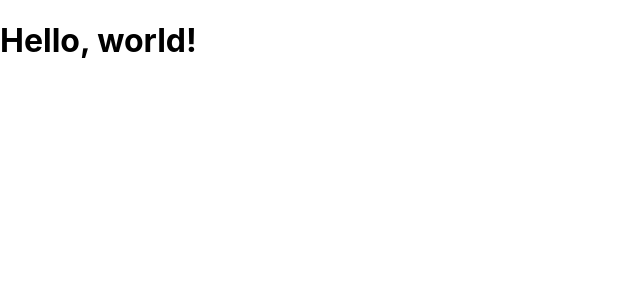
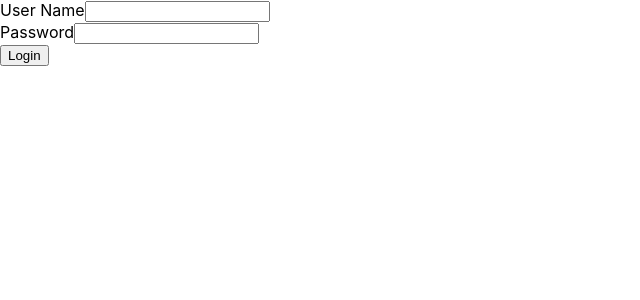
Before and after one commit to tanmaymunigala/Studio2A-UTS-HELPS-Project, a React (Create React App) app in the folder uts-helps-system.spa/: page / in a window 1280 px wide. Shown: the top 300 px of the page, without its empty margins (0-640 px from the left). Built offline with nearby package versions, Linux system fonts and the light colour scheme.

Commit message:
StudentFrontend/Login-Basic

```diff
--- a/uts-helps-system.spa/src/App.js
+++ b/uts-helps-system.spa/src/App.js
@@ -5,21 +5,22 @@ import './App.css';
 class App extends Component {
   render() {
     return (
-      <div className="App">
-        <header className="App-header">
-          <img src={logo} className="App-logo" alt="logo" />
-          <p>
-            Edit <code>src/App.js</code> and save to reload.
-          </p>
-          <a
-            className="App-link"
-            href="https://reactjs.org"
-            target="_blank"
-            rel="noopener noreferrer"
-          >
-            Learn React
-          </a>
-        </header>
+      <div>
+        <from>
+          <div>
+            <label>User Name</label>
+            <input type="text"></input>
+            </div>
+
+            <div>
+              <label>Password</label>
+              <input type="password"></input>
+            </div>
+            <div>
+              <input type="submit" value="Login"></input>
+            </div>
+        </from>
+
       </div>
     );
   }
--- a/uts-helps-system.spa/src/index.js
+++ b/uts-helps-system.spa/src/index.js
@@ -4,8 +4,8 @@ import './index.css';
 import App from './App';
 import * as serviceWorker from './serviceWorker';
 
-var element = React.createElement('h1', { className: 'greeting' }, 'Hello, world!');
-ReactDOM.render(element, document.getElementById('root'));
+//var element = React.createElement('h1', { className: 'greeting' }, 'Hello, world!');
+ReactDOM.render(<App/>, document.getElementById('root'));
 
 // If you want your app to work offline and load faster, you can change
 // unregister() to register() below. Note this comes with some pitfalls.
```
Also changed, not shown: 1 other file (tests, documents, lock files or other folders).
